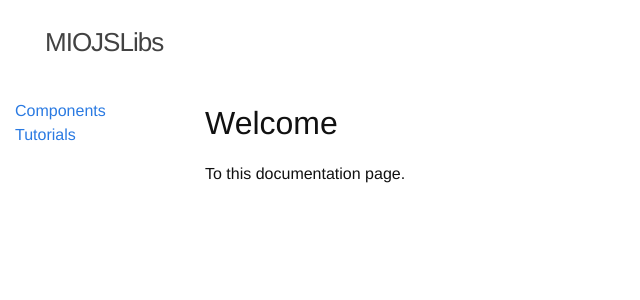
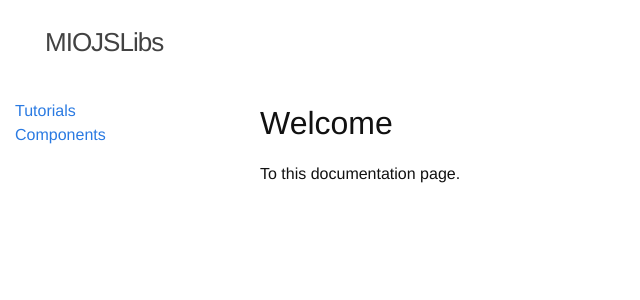
Before and after one commit to miolabs/MIOJSLibs, a Jekyll site: the page built from index.md, in a window 1280 px wide. Shown: the top 300 px of the page, without its empty margins (0-640 px from the left). Built offline with Jekyll 4.4.1, drawn with Linux system fonts in a browser that asks for light colours.

Commit message:
Make navbar look better
Wider sidebar, get tutorials to the first page

```diff
--- a/_sass/theme/_layout.scss
+++ b/_sass/theme/_layout.scss
@@ -21,16 +21,18 @@
 
 .clear { clear: both; }
 
+$sidebar-width: 230px;
+
 #content {
   padding: 15px 30px 0 0;
 
 	#main-content {
-    margin-left: 175px;
+    margin-left: $sidebar-width;
 	}
 }
 
 #sidebar {
-	width: 145px;
+	width: $sidebar-width;
 	float: left;
 	padding: 0 0 0 15px;
 }
```
Also changed, not shown: _data/nav.yml (+4 -4 lines).
